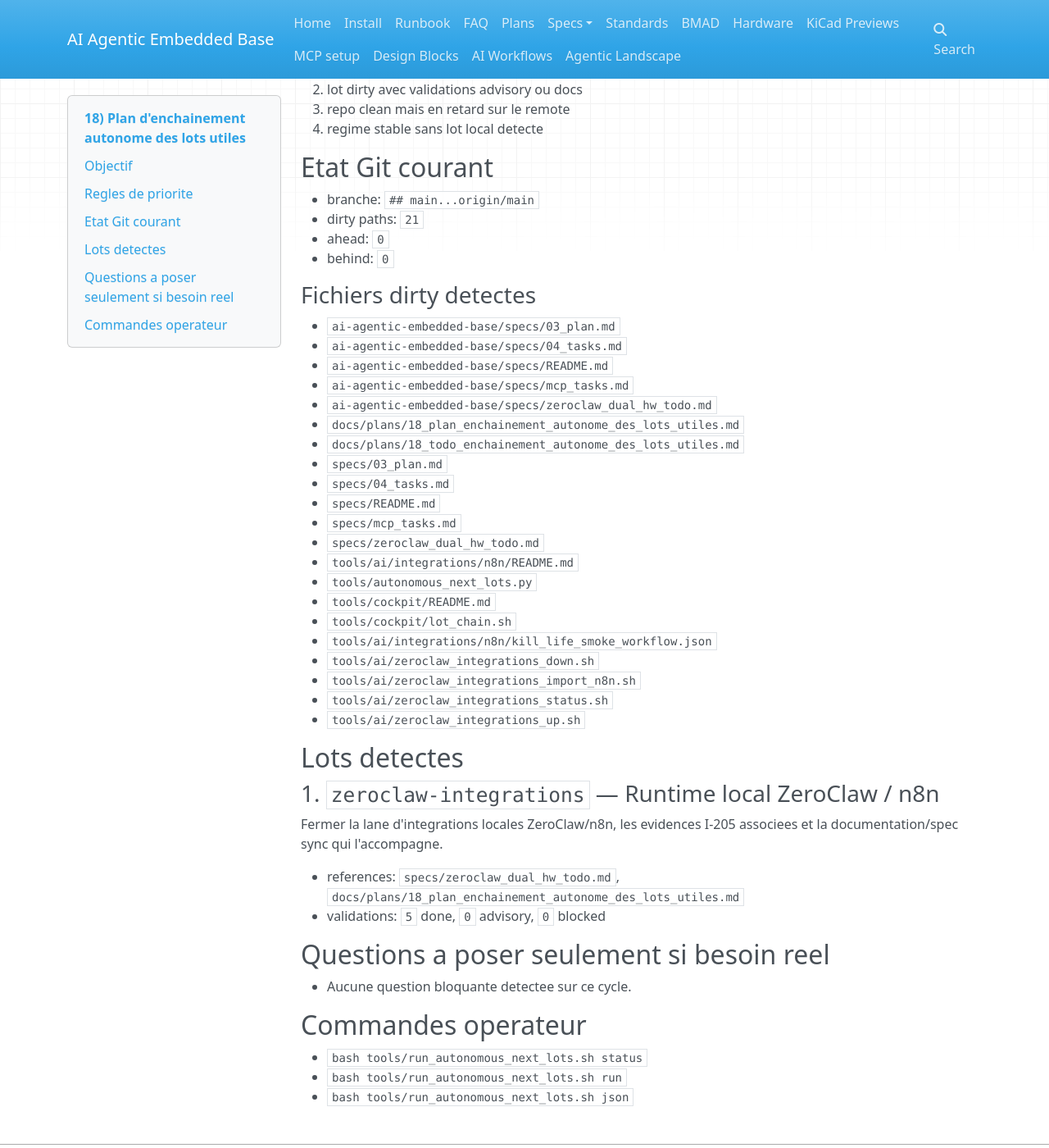
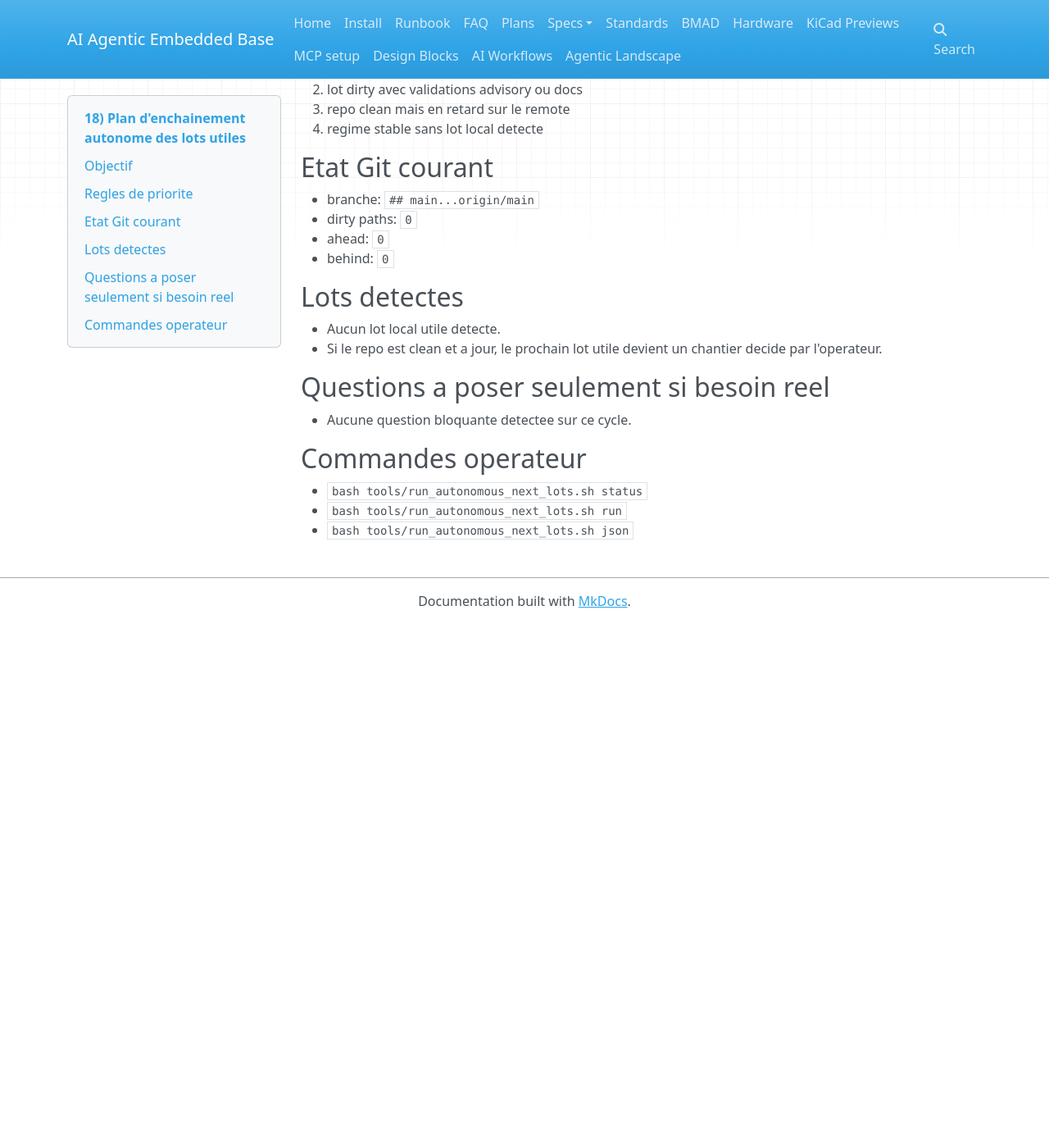
Before and after one commit to electron-rare/Kill_LIFE, an MkDocs documentation site: the page built from docs/plans/18_plan_enchainement_autonome_des_lots_utiles.md, in a window 1280 px wide and 1400 px high, scrolled down 389 px. Shown: the whole window at 82% size. Built offline with MkDocs 1.6.1, drawn with Linux system fonts in a browser that asks for light colours; nearby versions of some CDN libraries; after the commit the page ends 1150 px from its top, so only the background shows below that; some of the changed text lies outside the part shown.

Commit message:
docs(autonomy): close zeroclaw integration lot state

```diff
--- a/docs/plans/18_plan_enchainement_autonome_des_lots_utiles.md
+++ b/docs/plans/18_plan_enchainement_autonome_des_lots_utiles.md
@@ -19,42 +19,14 @@
 ## Etat Git courant
 
 - branche: `## main...origin/main`
-- dirty paths: `21`
+- dirty paths: `0`
 - ahead: `0`
 - behind: `0`
 
-### Fichiers dirty detectes
-
-- `ai-agentic-embedded-base/specs/03_plan.md`
-- `ai-agentic-embedded-base/specs/04_tasks.md`
-- `ai-agentic-embedded-base/specs/README.md`
-- `ai-agentic-embedded-base/specs/mcp_tasks.md`
-- `ai-agentic-embedded-base/specs/zeroclaw_dual_hw_todo.md`
-- `docs/plans/18_plan_enchainement_autonome_des_lots_utiles.md`
-- `docs/plans/18_todo_enchainement_autonome_des_lots_utiles.md`
-- `specs/03_plan.md`
-- `specs/04_tasks.md`
-- `specs/README.md`
-- `specs/mcp_tasks.md`
-- `specs/zeroclaw_dual_hw_todo.md`
-- `tools/ai/integrations/n8n/README.md`
-- `tools/autonomous_next_lots.py`
-- `tools/cockpit/README.md`
-- `tools/cockpit/lot_chain.sh`
-- `tools/ai/integrations/n8n/kill_life_smoke_workflow.json`
-- `tools/ai/zeroclaw_integrations_down.sh`
-- `tools/ai/zeroclaw_integrations_import_n8n.sh`
-- `tools/ai/zeroclaw_integrations_status.sh`
-- `tools/ai/zeroclaw_integrations_up.sh`
-
 ## Lots detectes
 
-### 1. `zeroclaw-integrations` — Runtime local ZeroClaw / n8n
-
-Fermer la lane d'integrations locales ZeroClaw/n8n, les evidences I-205 associees et la documentation/spec sync qui l'accompagne.
-
-- references: `specs/zeroclaw_dual_hw_todo.md`, `docs/plans/18_plan_enchainement_autonome_des_lots_utiles.md`
-- validations: `5` done, `0` advisory, `0` blocked
+- Aucun lot local utile detecte.
+- Si le repo est clean et a jour, le prochain lot utile devient un chantier decide par l'operateur.
 
 ## Questions a poser seulement si besoin reel
 
```
Also changed, not shown: other parts of docs/plans/18_plan_enchainement_autonome_des_lots_utiles.md (+1 -1 lines), docs/plans/18_todo_enchainement_autonome_des_lots_utiles.md (+3 -14 lines).
